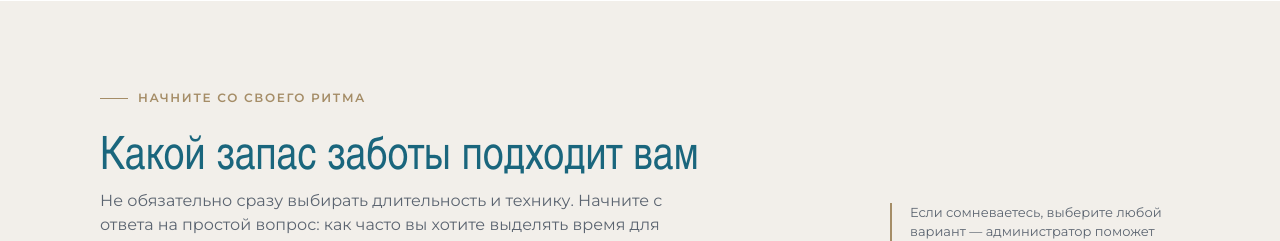
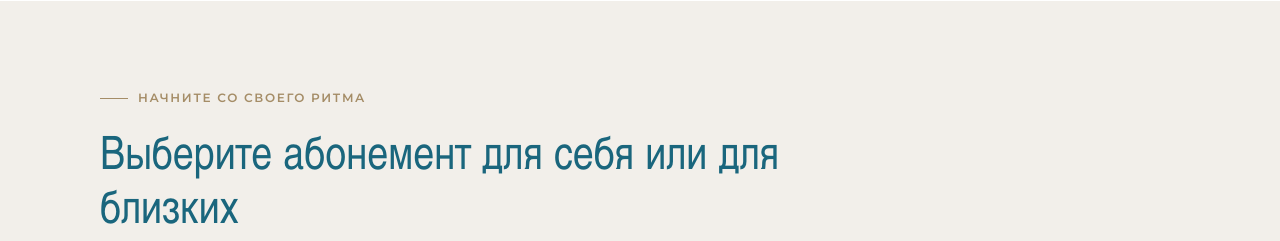
Before and after one commit to DmitryAlekseenko/relsy, a plain HTML site: page abonementy/abonementy.html in a window 1280 px wide. Shown: the part 780-1021 px from the top of the page. Drawn offline with nearby package versions, Linux system fonts and the light colour scheme.

Commit message:
Update abonementy.html

```diff
--- a/abonementy/abonementy.html
+++ b/abonementy/abonementy.html
@@ -84,7 +84,7 @@
 </section>
 
 <section class="wrap ab-section bg bg-beige" id="scenarios">
-  <header class="ab-heading"><div><p class="ab-eyebrow">Начните со своего ритма</p><h2 class="h2">Какой запас заботы подходит вам</h2><p class="lead">Не обязательно сразу выбирать длительность и технику. Начните с ответа на простой вопрос: как часто вы хотите выделять время для себя?</p></div><p class="ab-heading-note">Если сомневаетесь, выберите любой вариант — администратор поможет скорректировать его до покупки.</p></header>
+  <header class="ab-heading"><div><p class="ab-eyebrow">Начните со своего ритма</p><h2 class="h2">Выберите абонемент для себя или для близких</h2><p class="lead">Не обязательно сразу выбирать длительность и технику. Начните с ответа на простой вопрос: как часто вы хотите выделять время для себя?</p></div><p class="ab-heading-note">Если сомневаетесь, выберите любой вариант — администратор поможет скорректировать его до покупки.</p></header>
   <div class="ab-scenarios">
     <article class="ab-scenario">
       <div class="ab-scenario__img"><img src="../img/relax.jpg" alt="Расслабляющий сеанс массажа" loading="lazy"><span>6 сеансов</span></div>
```
